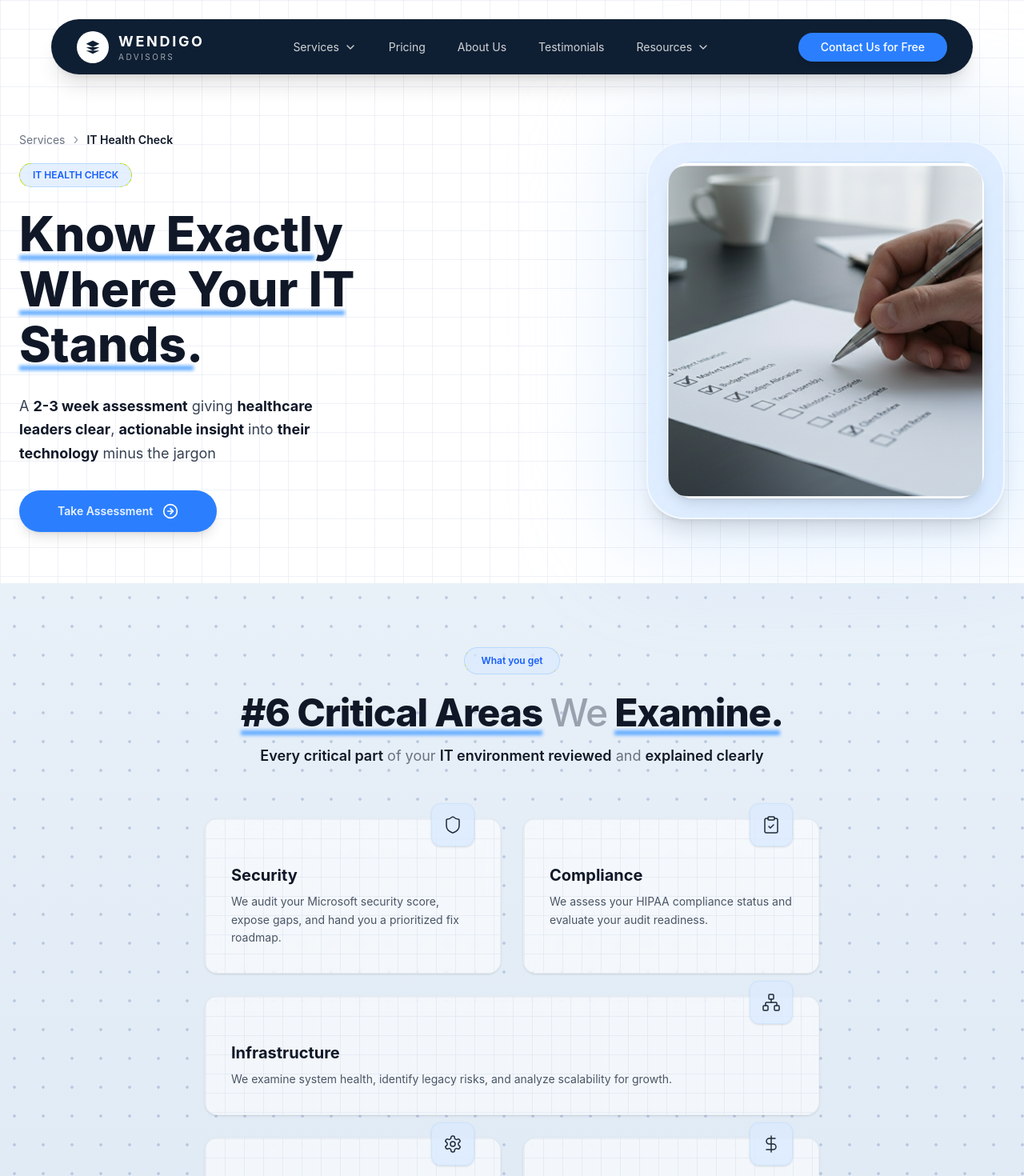
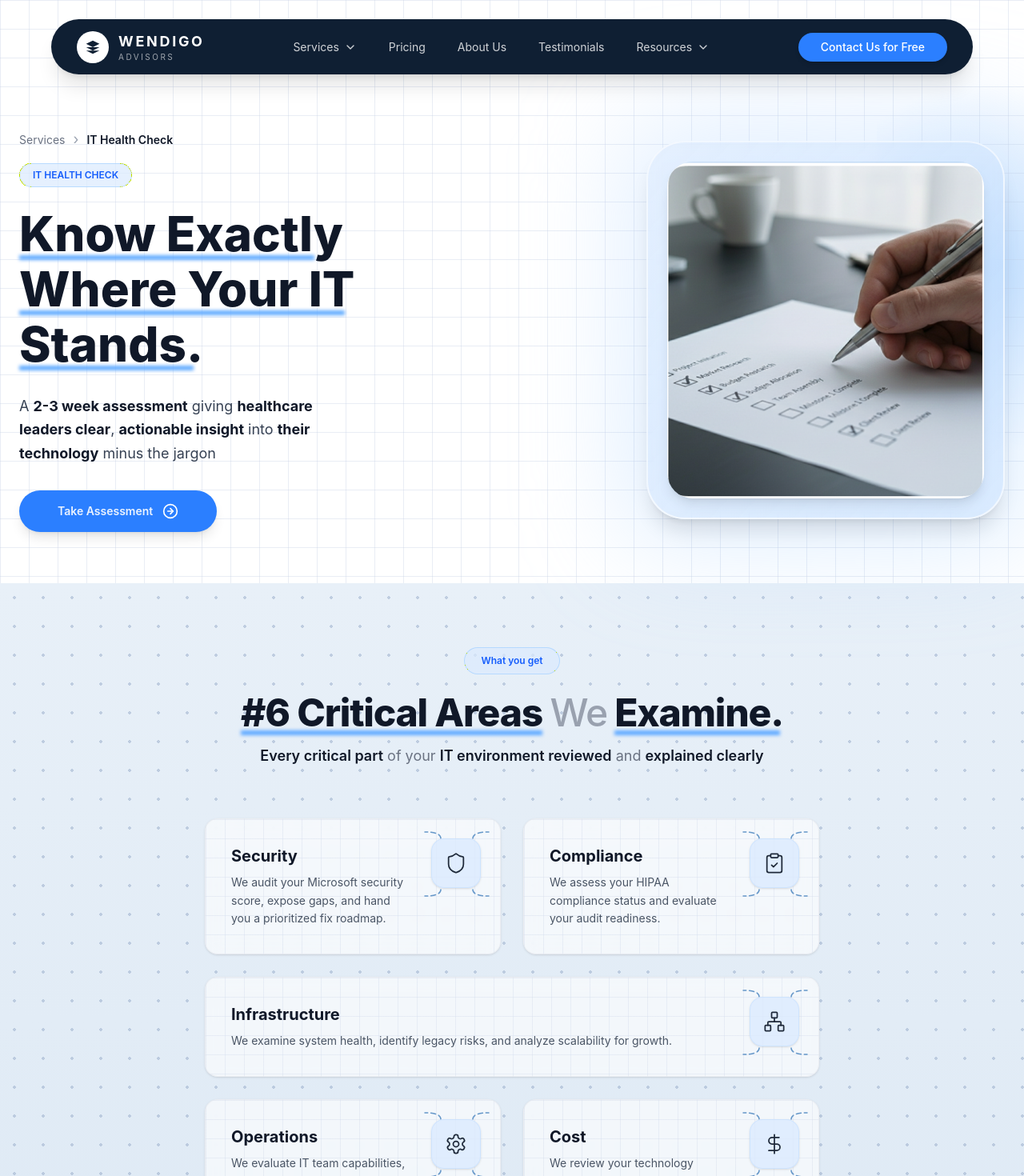
Before and after one commit to deepeshrathore72/Front-end-assignment, a React (Vite) app: page / in a window 1280 px wide. Shown: the top 1470 px of the page at 80% size. Built offline with nearby package versions, Linux system fonts and the light colour scheme.

Commit message:
upgraded the ui, added more bluish shades in the backgroud and overall improved the looks

```diff
--- a/src/components/CriticalAreasSection.jsx
+++ b/src/components/CriticalAreasSection.jsx
@@ -101,10 +101,61 @@ export function CriticalAreasSection() {
                   backgroundSize: '24px 24px'
                 }}
               >
-                <div className="absolute -top-5 right-8 bg-blue-100/80 rounded-xl p-3.5 border border-blue-200/50 shadow-sm">
-                  <Icon className="h-6 w-6 text-gray-800" strokeWidth={1.5} />
+                <div className="absolute top-6 right-6">
+                  <div className="relative">
+                  <svg
+                    className="absolute w-24 h-24"
+                    style={{ left: "-16px", top: "-16px" }}
+                    viewBox="0 0 96 96"
+                  >
+                    {/* Top-left: emerges from top-left of icon, goes up, curves left */}
+                    <path
+                      d="M 28 16 Q 28 8, 8 8"
+                      fill="none"
+                      stroke="rgb(100, 150, 200)"
+                      strokeWidth="1.5"
+                      strokeDasharray="6 4"
+                      strokeLinecap="round"
+                    />
+
+                    {/* Top-right: emerges from top-right of icon, goes up, curves right */}
+                    <path
+                      d="M 68 16 Q 68 8, 88 8"
+                      fill="none"
+                      stroke="rgb(100, 150, 200)"
+                      strokeWidth="1.5"
+                      strokeDasharray="6 4"
+                      strokeLinecap="round"
+                    />
+
+                    {/* Bottom-left: emerges from bottom-left of icon, goes down, curves left */}
+                    <path
+                      d="M 28 80 Q 28 88, 8 88"
+                      fill="none"
+                      stroke="rgb(100, 150, 200)"
+                      strokeWidth="1.5"
+                      strokeDasharray="6 4"
+                      strokeLinecap="round"
+                    />
+
+                    {/* Bottom-right: emerges from bottom-right of icon, goes down, curves right */}
+                    <path
+                      d="M 68 80 Q 68 88, 88 88"
+                      fill="none"
+                      stroke="rgb(100, 150, 200)"
+                      strokeWidth="1.5"
+                      strokeDasharray="6 4"
+                      strokeLinecap="round"
+                    />
+                  </svg>
+
+                  <div className="bg-blue-100/80 rounded-2xl p-4 border border-blue-200/50 shadow-sm relative z-10">
+                    <Icon className="h-7 w-7 text-gray-800" strokeWidth={1.5} />
+                  </div>
                 </div>
-                <div className="pt-6">
+
+                </div>
+                <div className="pr-20">
                   <h3 className="text-xl font-bold mb-2 text-gray-900">{area.title}</h3>
                   <p className="text-sm text-gray-600 leading-relaxed">{area.description}</p>
                 </div>
--- a/src/components/HeroSection.jsx
+++ b/src/components/HeroSection.jsx
@@ -6,8 +6,8 @@ export function HeroSection() {
     <section className="pt-40 pb-16 px-6 bg-linear-to-b from-[#e8f0f8] to-[#f0f5fa]"
       style={{
               backgroundImage: `
-                linear-gradient(to right, rgba(200, 210, 230, 0.3) 1px, transparent 1px),
-                linear-gradient(to bottom, rgba(200, 210, 230, 0.3) 1px, transparent 1px)
+                linear-gradient(to right, rgba(200, 210, 230, 0.4) 1px, transparent 1px),
+                linear-gradient(to bottom, rgba(200, 210, 230, 0.4) 1px, transparent 1px)
               `,
               backgroundSize: '36px 36px'
             }}
@@ -68,6 +68,13 @@ export function HeroSection() {
           </div>
 
           <div className="relative max-w-md ml-auto mr-0">
+            {/* Background shape behind Week 1 and Week 3 */}
+            <div
+              className="hidden lg:block absolute -top-35 -right-30 w-70 h-150 rounded-3xl -z-10"
+              style={{
+                background: 'radial-gradient(circle at center, rgba(147, 197, 253, 0.5) 0%, rgba(147, 197, 253, 0.2) 40%, rgba(147, 197, 253, 0) 70%)'
+              }}
+            ></div>
             <div className="absolute -inset-8 bg-linear-to-br from-blue-200/40 to-blue-300/30 rounded-[3.5rem] blur-3xl"></div>
             <div className="relative bg-linear-to-br from-blue-100/50 to-blue-200/40 rounded-[3rem] p-6 border-2 border-white/60 backdrop-blur-sm shadow-xl">
               <img
```
